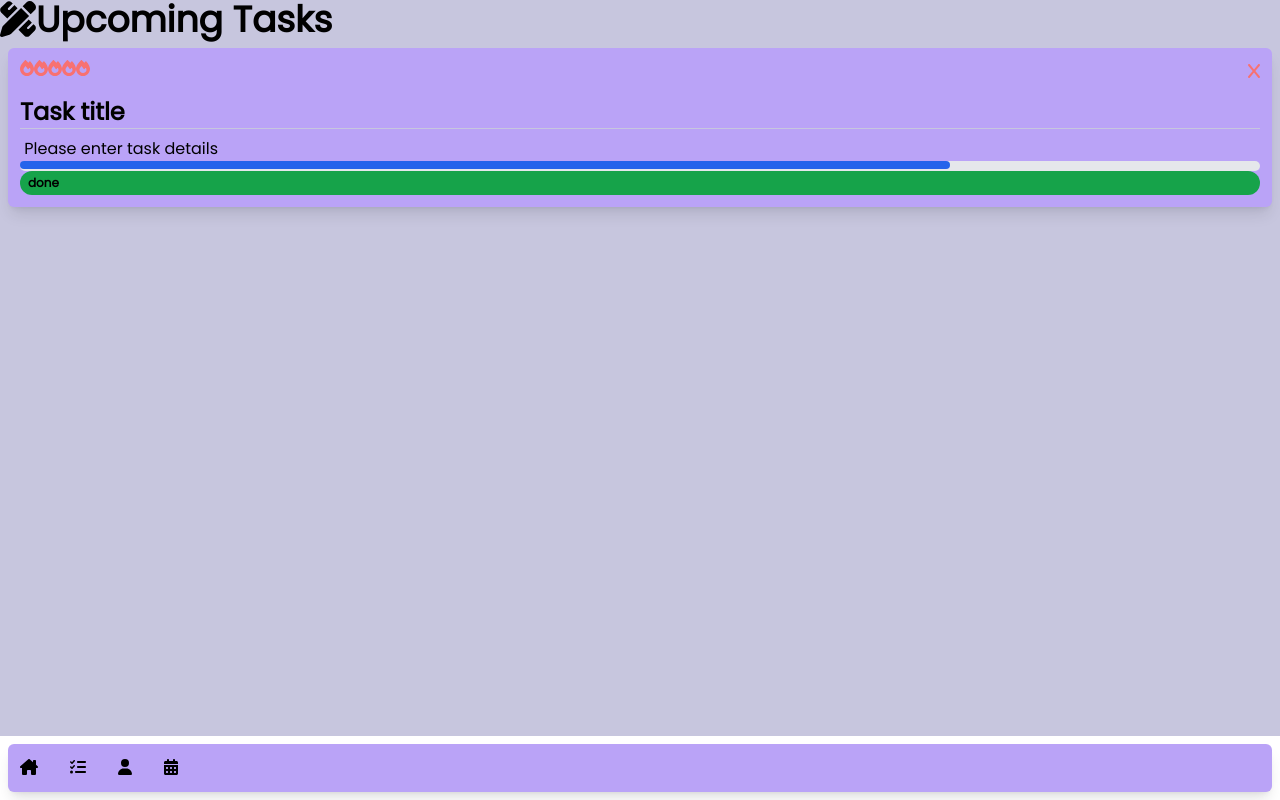
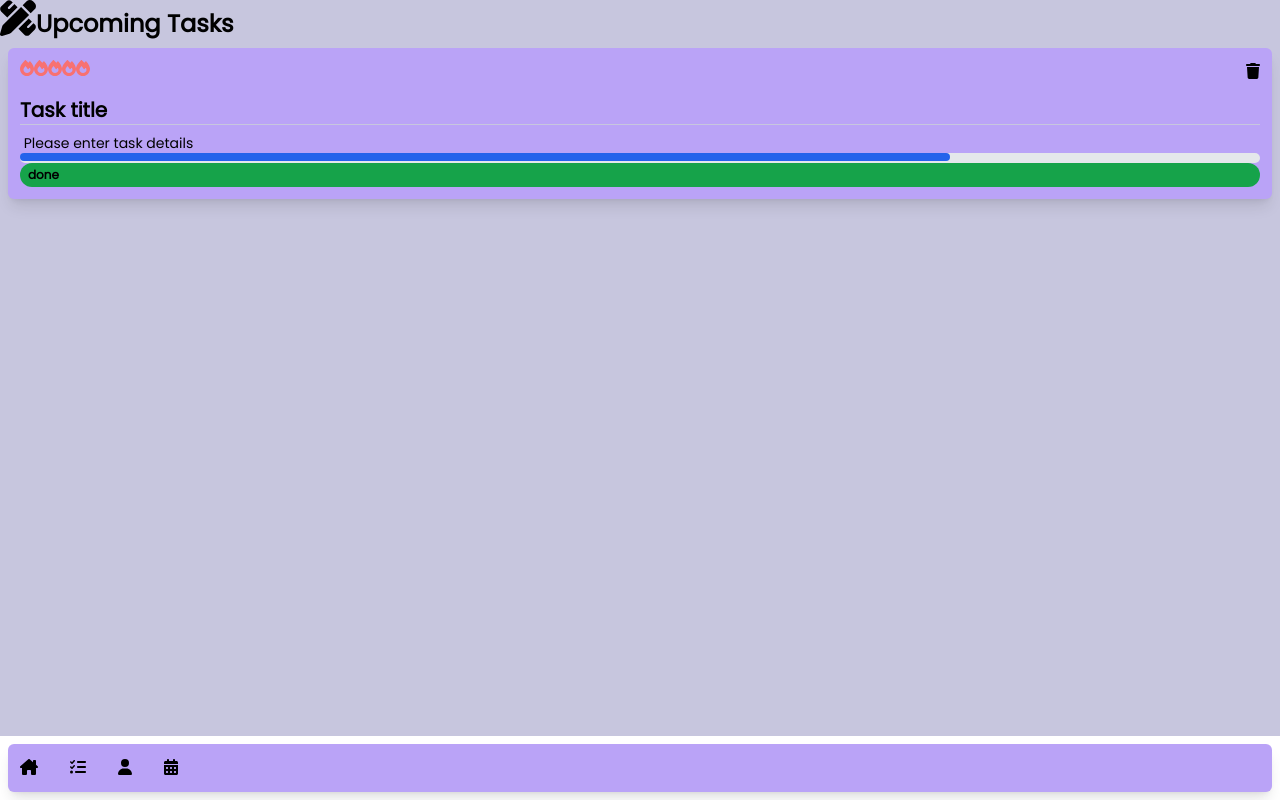
Before and after one commit to JohnsonS1111/fyp_star-app, a Next.js app in the folder star-app/: page / in a window 1280 px wide. Built offline with nearby package versions, Linux system fonts and the light colour scheme.

Commit message:
minor changes

```diff
--- a/star-app/src/app/(components)/DeleteBlock.jsx
+++ b/star-app/src/app/(components)/DeleteBlock.jsx
@@ -1,10 +1,10 @@
-import { faX } from "@fortawesome/free-solid-svg-icons";
+import { faTrash, faX } from "@fortawesome/free-solid-svg-icons";
 import { FontAwesomeIcon } from "@fortawesome/react-fontawesome";
 import React from "react";
 
 const DeleteBlock = () => {
   return (
-    <FontAwesomeIcon icon={faX} className="text-red-400 hover:text-red-200" />
+    <FontAwesomeIcon icon={faTrash} className="text-grey-500 hover:text-red-600" />
   );
 };
 
--- a/star-app/src/app/globals.css
+++ b/star-app/src/app/globals.css
@@ -24,18 +24,22 @@
   }
 
   h1{
-    @apply text-4xl
+    @apply text-3xl
   }
 
   h2{
-    @apply text-3xl
+    @apply text-2xl
   }
 
   h3{
-    @apply text-2xl
+    @apply text-xl
   }
 
   h4{
     @apply text-xl
   }
+
+  p{
+    @apply text-sm text-default-text
+  }
 }
--- a/star-app/src/app/page.jsx
+++ b/star-app/src/app/page.jsx
@@ -6,10 +6,10 @@ import { faPenRuler } from "@fortawesome/free-solid-svg-icons";
 const Dashboard = () => {
   return (
     <div>
-      <h1>
+      <h2>
         <FontAwesomeIcon icon={faPenRuler} className="icon2" />
         Upcoming Tasks
-      </h1>{" "}
+      </h2>{" "}
       <TodoCard />
     </div>
   );
```
Also changed, not shown: 1 other file (tests, documents, lock files or other folders).
